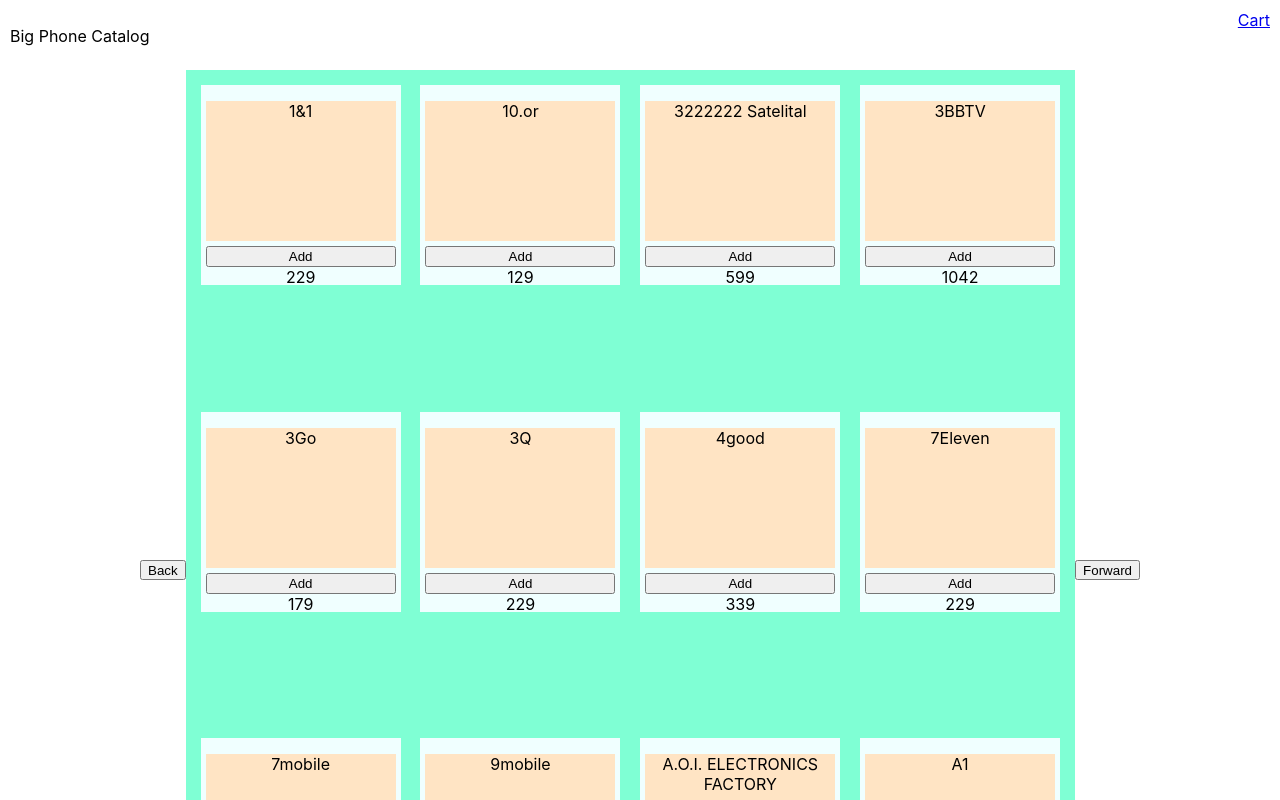
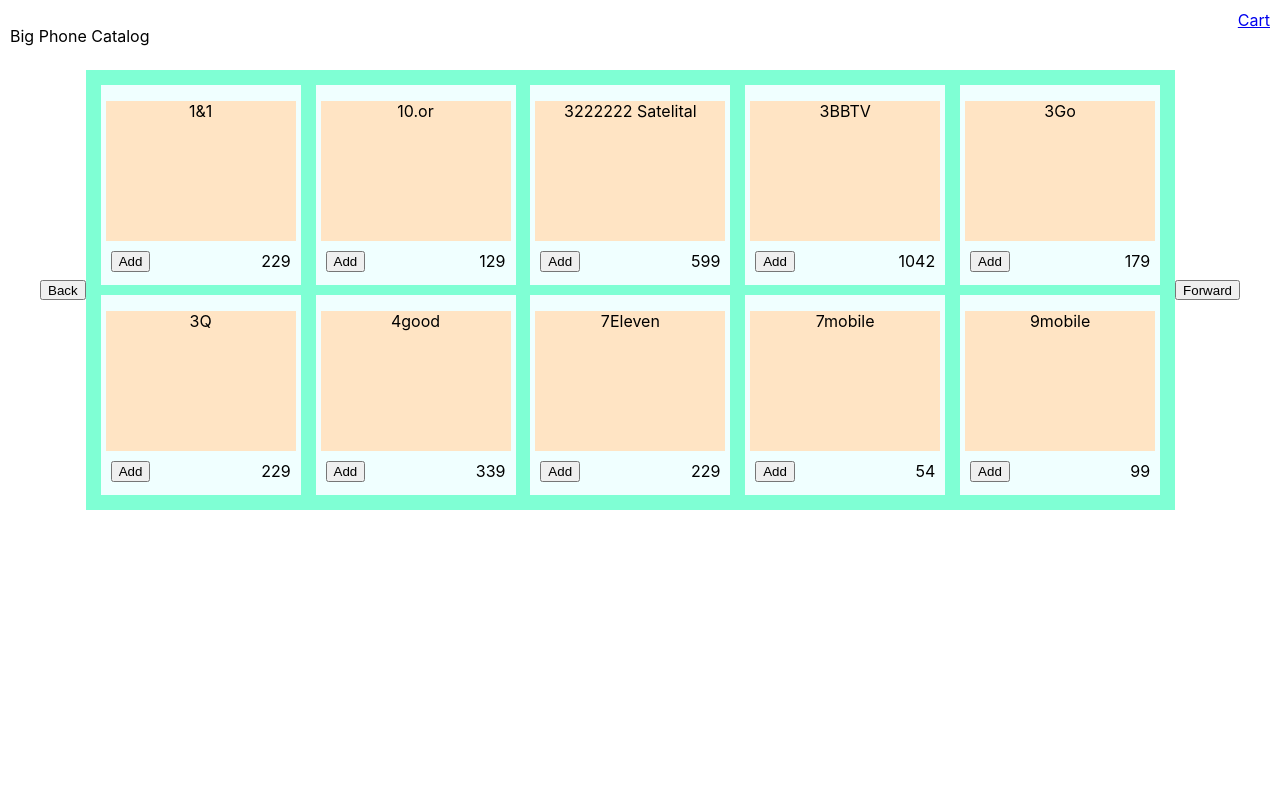
Before and after one commit to T0ASTMalone/big-phone-catalog, a React (Create React App) app: page / in a window 1280 px wide. Shown: the top 800 px of the page. Built offline with nearby package versions, Linux system fonts and the light colour scheme.

Commit message:
added carousel item controls styles

```diff
--- a/src/components/Carousel/Carousel.css
+++ b/src/components/Carousel/Carousel.css
@@ -1,8 +1,7 @@
 .carousel {
-  width: 1000px;
-  height: 1000px;
   margin: auto;
   display: flex;
+  max-width: 1200px;
 }
 
 .carousel-item-container {
--- a/src/components/Carousel/Carousel.js
+++ b/src/components/Carousel/Carousel.js
@@ -12,7 +12,7 @@
 
   return (
     <div className="carousel">
-      <button onClick={() => handleUpdatePage(--page)} id="backward" className="carousel-control">
+      <button onClick={() => handleUpdatePage(page - 1)} id="backward" className="carousel-control">
         Back
       </button>
       <div className="carousel-item-container">
@@ -21,7 +21,7 @@
             <CarouselItem key={i} item={r} handleAddItem={handleAddToCart} />
           ))}
       </div>
-      <button onClick={() => handleUpdatePage(++page)} id="forward" className="carousel-control">
+      <button onClick={() => handleUpdatePage(page + 1)} id="forward" className="carousel-control">
         Forward
       </button>
     </div>
--- a/src/components/Carousel/CarouselItem/CarouselItem.css
+++ b/src/components/Carousel/CarouselItem/CarouselItem.css
@@ -12,8 +12,8 @@
   margin: auto;
 }
 
-.item-controls {
+.carousel-item-controls {
+  padding: 10px;
+  justify-content: space-between;
   display: flex;
-  justify-content: space-between;
-  padding: 5px;
 }
--- a/src/components/Carousel/CarouselItem/CarouselItem.js
+++ b/src/components/Carousel/CarouselItem/CarouselItem.js
@@ -8,7 +8,7 @@
       <div className="phone-card">
         <p>{item.brand}</p>
       </div>
-      <div className="item-controls">
+      <div className="carousel-item-controls">
         <button onClick={() => handleAddItem(item)} className="add-to-cart-btn">Add</button>
         <span>{item.price}</span>
       </div>
--- a/src/components/Cart/Cart.css
+++ b/src/components/Cart/Cart.css
@@ -2,4 +2,10 @@
   margin: auto;
   background-color: burlywood;
   min-width: 500px;
+  max-height: 200px;
+  overflow: scroll;
 }
+
+.cart-table-body {
+  max-height: 200px;
+}
--- a/src/components/Cart/Cart.js
+++ b/src/components/Cart/Cart.js
@@ -1,8 +1,9 @@
-import React from 'react'
-import CartItem from './CartItem/CartItem'
-import './Cart.css'
+import React from "react";
+import CartItem from "./CartItem/CartItem";
+import "./Cart.css";
+import EmptyCart from "./EmptyCart/EmptyCart";
 
-const Cart = ({cart, removeFromCart}) => {
+const Cart = ({ cart, removeFromCart }) => {
   return (
     <table className="cart">
       <thead>
@@ -11,11 +12,15 @@
           <th>Cost</th>
         </tr>
       </thead>
-      <tbody>
-        {cart.length > 0 && cart.map(c => <CartItem item={c} removeItem={removeFromCart} />)}
+      <tbody className="cart-table-body">
+        {cart.length > 0 ? (
+          cart.map((c) => <CartItem item={c} removeItem={removeFromCart} />)
+        ) : (
+          <EmptyCart />
+        )}
       </tbody>
     </table>
-  )
-}
+  );
+};
 
-export default Cart
+export default Cart;
--- a/src/components/Cart/CartItem/CartItem.css
+++ b/src/components/Cart/CartItem/CartItem.css
@@ -6,4 +6,19 @@
 .item-controls{
   display: flex;
   flex-direction: column;
+  width: 200px;
 }
+
+.cart-item-img{
+  width: 200px;
+  height: 200px;
+  background-color: aqua;
+}
+
+.remove-btn{
+  width: 100px;
+}
+
+.item-info{
+  width: 200px
+}
--- a/src/components/Cart/CartItem/CartItem.js
+++ b/src/components/Cart/CartItem/CartItem.js
@@ -5,7 +5,9 @@
   return (
     <tr className="cart-item">
       <td className="item-controls">
-        <span className="phone-picture">{item.brand}</span>
+        <div className="cart-item-img">
+          <span className="phone-picture">{item.brand}</span>
+        </div>
         <button onClick={() => removeItem(item.brand)} className="remove-btn btn">
           Remove
         </button>
--- /dev/null
+++ b/src/components/Cart/EmptyCart/EmptyCart.css
@@ -0,0 +1,3 @@
+.empty-cart {
+  min-height: 200px;
+}
--- /dev/null
+++ b/src/components/Cart/EmptyCart/EmptyCart.js
@@ -0,0 +1,12 @@
+import React from 'react'
+import "./EmptyCart.css"
+
+const EmptyCart = () => {
+  return (
+    <div className="empty-cart">
+      Nothing to See Here
+    </div>
+  )
+}
+
+export default EmptyCart
--- a/src/routes/Catalog/Catalog.js
+++ b/src/routes/Catalog/Catalog.js
@@ -1,15 +1,19 @@
 import React, { useEffect, useState } from "react";
 import Carousel from "../../components/Carousel/Carousel";
 import PhoneService from "../../services/catalog-service";
-
+const PAGE_SIZE = 10;
 const Catalog = () => {
   const [catalog, setCatalog] = useState(null);
   const [page, setPage] = useState(0);
 
   const updatePage = (newPage) => {
-    let response = PhoneService.findAllPaginate(newPage, 12);
-    setCatalog(response);
-    setPage(newPage);
+    let response = PhoneService.findAllPaginate(newPage, PAGE_SIZE);
+
+    if ((newPage !== page || newPage === 0 )&& newPage >= 0 && response.results.length > 0) {
+      setCatalog(response);
+      setPage(newPage);
+    }
+
   };
 
   useEffect(() => {
@@ -17,7 +21,7 @@
   }, []);
 
   const handleUpdatePage = (newPage) => {
-    newPage !== page && updatePage(newPage, setCatalog);
+    updatePage(newPage);
   };
 
   return (
```
